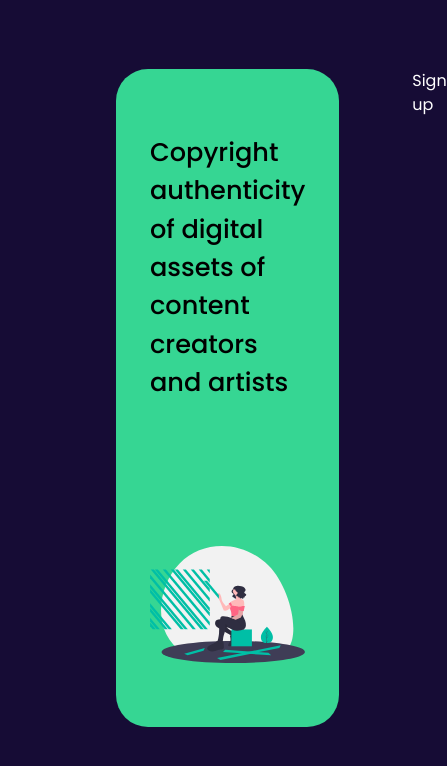
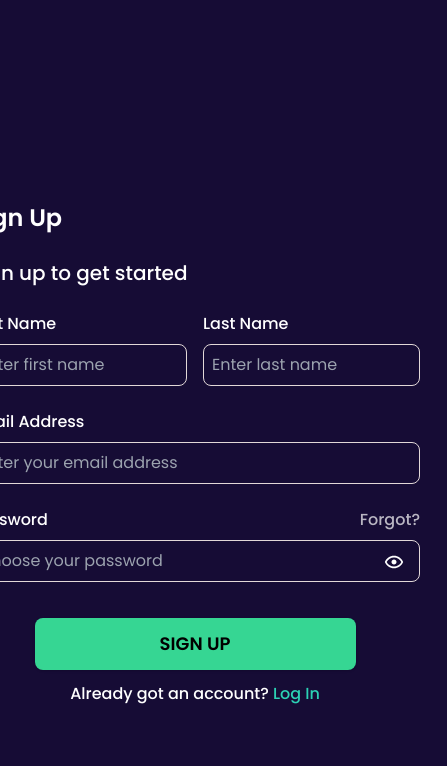
Before and after one commit to BlockSyncLabs/xstamp-dapp, a Next.js app: page /auth/signup in a window 390 px wide. Shown: the top 766 px of the page, 447 px wide, since content can reach past the window. Built offline with nearby package versions, Linux system fonts and the light colour scheme.

Commit message:
Auth screens now responsive

```diff
--- a/app/auth/layout.tsx
+++ /dev/null
@@ -1,16 +0,0 @@
-
-
-import AuthHero from "@/components/Auth/AuthHero";
-
-const AuthLayout = ({ children }: { children: React.ReactNode }) => {
-  return (
-    <div className="px-[7.25rem] h-screen py-[4.3rem]">
-      <div className="flex justify-between gap-[4.56rem]">
-        <AuthHero title="Copyright authenticity of digital assets of content creators and artists" icon="/icons/creators.svg" />
-        <div>{children}</div>
-      </div>
-    </div>
-  );
-};
-
-export default AuthLayout;
--- a/app/auth/login/page.tsx
+++ b/app/auth/login/page.tsx
@@ -3,6 +3,9 @@
 import { SyntheticEvent, useState } from "react";
 import Link from "next/link";
 import Image from "next/image";
+import { Button } from "@/components/ui/button";
+
+import AuthHero from "@/components/Auth/AuthHero";
 
 const Login = () => {
   const [showPassword, setShowPassword] = useState<boolean>(false);
@@ -17,7 +20,13 @@ const Login = () => {
   };
 
   return (
-    <div className="w-[600px] mt-[4rem]">
+    <div className="flex flex-col justify-center items-center h-screen">
+      <div className="flex justify-between gap-[4.56rem]">
+        <AuthHero
+          title="Copyright authenticity of digital assets of content creators and artists"
+          icon="/icons/creators.svg"
+        />
+        <div className="w-[450px] lg:w-[600px] mt-[4rem]">
           <h2 className="text-2xl font-semibold mb-6">Log In</h2>
           <p className="text-[1.25rem] font-medium">Enter your details</p>
           <form className="mt-6">
@@ -35,7 +44,10 @@ const Login = () => {
             <div className="mt-6">
               <label className="flex justify-between">
                 <p className="font-medium">Password</p>
-            <Link href="" className="text-[rgba(255,255,255,0.70)] font-medium">
+                <Link
+                  href=""
+                  className="text-[rgba(255,255,255,0.70)] font-medium"
+                >
                   Forgot?
                 </Link>
               </label>
@@ -55,12 +67,15 @@ const Login = () => {
               </div>
             </div>
             <div className="text-center mt-9">
-          <button
+              {/* <button
             type="submit"
             className="uppercase rounded-lg bg-[#36d693] font-semibold w-[20.0625rem] text-black p-3"
           >
             Log In
-          </button>
+          </button> */}
+              <Button className="w-[20.0625rem] font-semibold text-black p-3 uppercase rounded-lg text-lg">
+                Log In
+              </Button>
             </div>
           </form>
           <div className="flex flex-col justify-center items-center mt-3">
@@ -72,6 +87,8 @@ const Login = () => {
             </div>
           </div>
         </div>
+      </div>
+    </div>
   );
 };
 
--- a/app/auth/signup/page.tsx
+++ b/app/auth/signup/page.tsx
@@ -1,5 +1,132 @@
+"use client";
+
+import Image from "next/image";
+import { SyntheticEvent, useState } from "react";
+import Link from "next/link";
+
+import { Button } from "@/components/ui/button";
+import AuthHero from "@/components/Auth/AuthHero";
+
 const Signup = () => {
-  return <div>Sign up</div>;
+  const [showPassword, setShowPassword] = useState<boolean>(false);
+
+  const toggleShowPassword = (e: SyntheticEvent) => {
+    e.preventDefault();
+    if (showPassword) {
+      setShowPassword(false);
+    } else {
+      setShowPassword(true);
+    }
+  };
+
+  return (
+    <div className="flex flex-col justify-center items-center h-screen">
+      <div className="flex justify-between gap-[4.56rem]">
+        <AuthHero
+          title="Copyright authenticity of digital assets of content creators and artists"
+          icon="/icons/surveillance.svg"
+        />
+        <div className="w-[450px] lg:w-[600px] mt-[4rem]">
+          <h2 className="text-2xl font-semibold mb-6">Sign Up</h2>
+          <p className="text-[1.25rem] font-medium">Sign up to get started</p>
+          <form className="mt-6">
+            <div className="grid grid-cols-2 gap-4">
+              <div className="col-span-1">
+                <label className="font-medium">First Name</label>
+                <div className="mt-2 w-full">
+                  <input
+                    className="p-2 border border-solid border-[#E2D8D8] rounded-lg w-full bg-transparent"
+                    type="text"
+                    //   name="email"
+                    placeholder="Enter first name"
+                  />
+                </div>
+              </div>
+              <div className="col-span-1">
+                <label className="font-medium">Last Name</label>
+                <div className="mt-2 w-full">
+                  <input
+                    className="p-2 border border-solid border-[#E2D8D8] rounded-lg w-full bg-transparent"
+                    type="text"
+                    //   name="email"
+                    placeholder="Enter last name"
+                  />
+                </div>
+              </div>
+            </div>
+            <div className="mt-6">
+              <label className="font-medium">Email Address</label>
+              <div className="mt-2 w-full">
+                <input
+                  className="p-2 border border-solid border-[#E2D8D8] rounded-lg w-full bg-transparent"
+                  type="text"
+                  //   name="email"
+                  placeholder="Enter your email address"
+                />
+              </div>
+            </div>
+            <div className="mt-6">
+              <label className="flex justify-between">
+                <p className="font-medium">Password</p>
+                <Link
+                  href=""
+                  className="text-[rgba(255,255,255,0.70)] font-medium"
+                >
+                  Forgot?
+                </Link>
+              </label>
+              <div className="mt-2 relative w-full">
+                <input
+                  type={showPassword ? "text" : "password"}
+                  name="password"
+                  className="py-2 pl-2 pr-12 border border-solid border-[#E2D8D8] rounded-lg w-full bg-transparent"
+                  placeholder="Choose your password"
+                />
+                <button
+                  className="absolute right-4 top-3 cursor-pointer"
+                  onClick={toggleShowPassword}
+                >
+                  <Image src="/icons/eye.svg" alt="" width={20} height={20} />
+                </button>
+              </div>
+            </div>
+            <div className="text-center mt-9">
+              {/* <button
+            type="submit"
+            className="uppercase rounded-lg bg-[#36d693] font-semibold w-[20.0625rem] text-black p-3"
+          >
+            Log In
+          </button> */}
+              <Button className="w-[20.0625rem] font-semibold text-black p-3 uppercase rounded-lg text-lg">
+                Sign Up
+              </Button>
+            </div>
+          </form>
+          <div className="flex flex-col justify-center items-center mt-3">
+            <div className="flex gap-1">
+              <p className="font-medium">Already got an account?</p>
+              <Link href="/auth/login" className="font-medium text-[#2cd1b4]">
+                Log In
+              </Link>
+            </div>
+          </div>
+        </div>
+      </div>
+    </div>
+  );
 };
 
 export default Signup;
+
+// const AuthLayout = ({ children }: { children: React.ReactNode }) => {
+//     return (
+//       <div className="px-[7.25rem] h-screen py-[4.3rem]">
+//         <div className="flex justify-between gap-[4.56rem]">
+//           {/* <AuthHero title="Copyright authenticity of digital assets of content creators and artists" icon="/icons/creators.svg" /> */}
+//           <div>{children}</div>
+//         </div>
+//       </div>
+//     );
+//   };
+
+//   export default AuthLayout;
--- a/components/Auth/AuthHero.tsx
+++ b/components/Auth/AuthHero.tsx
@@ -9,8 +9,8 @@ interface AuthHeroProps {
 
 const AuthHero: FC<AuthHeroProps> = ({title, icon}) => {
     return (
-        <div className="bg-[#36d693] py-[4rem] px-[2.125rem] rounded-[2rem] w-[37.5rem]">
-            <h2 className="text-[1.6rem] font-medium text-black">{title}</h2>
+        <div className="bg-[#36d693] py-[4rem] px-[2.125rem] rounded-[2rem] w-[20rem] lg:w-[37.5rem] hidden md:block">
+            <h2 className="text-[1.2rem] lg:text-[1.6rem] font-medium text-black">{title}</h2>
             <div className="mt-36 flex flex-col justify-center items-center">
                 <Image src={icon} alt="" width={300} height={40}/>
             </div>
--- a/components/home/header.tsx
+++ b/components/home/header.tsx
@@ -45,7 +45,7 @@ const Header = () => {
           })}
         </ul>
       </div>
-      <figure className="">
+      <figure className="md:block hidden">
         <Image src={headerImg} alt="Header" width={500} height={500} />
       </figure>
     </header>
```
Also changed, not shown: public/icons/surveillance.svg (added). Lines whose indentation alone changed are shown as unchanged.
